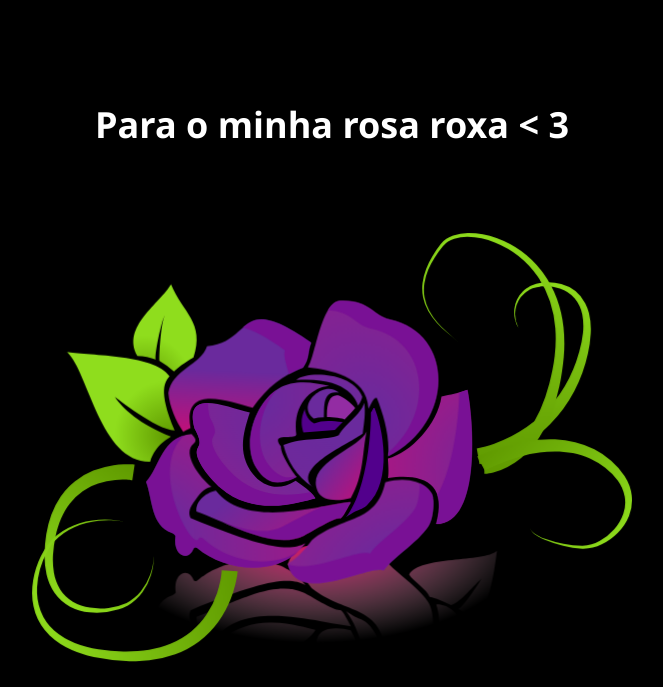
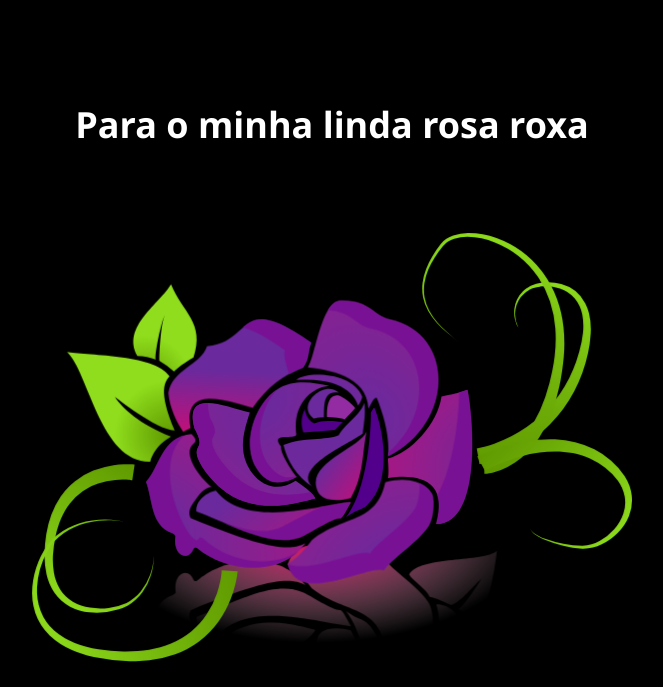
Before and after one commit to CaioPazc/Helenamua, a plain HTML site: page index.html in a window 1280 px wide. Shown: the whole page, without its empty margins (308-971 px from the left). Drawn offline with Linux system fonts and the light colour scheme.

Commit message:
Update index.html

```diff
--- a/index.html
+++ b/index.html
@@ -11,7 +11,7 @@
 <body>
 
     <link href="https://fonts.googleapis.com/css?family=Quicksand" rel="stylesheet">
-    <h1> Para o minha rosa roxa < 3 </h1>
+    <h1> Para o minha linda rosa roxa </h1>
     <svg xmlns="http://www.w3.org/2000/svg" xmlns:xlink="http://www.w3.org/1999/xlink" viewBox="0 0 603.59 459.4"
         class="rose">
         <defs>
```
